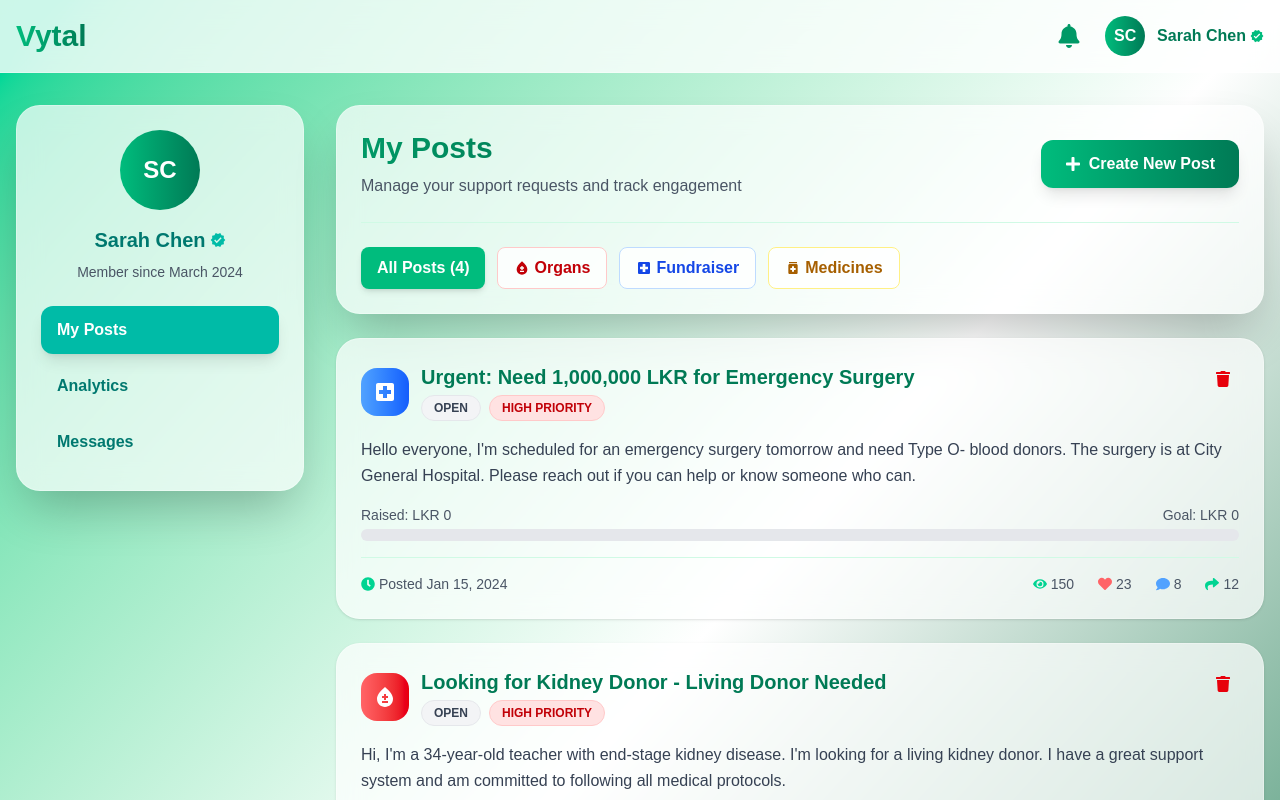
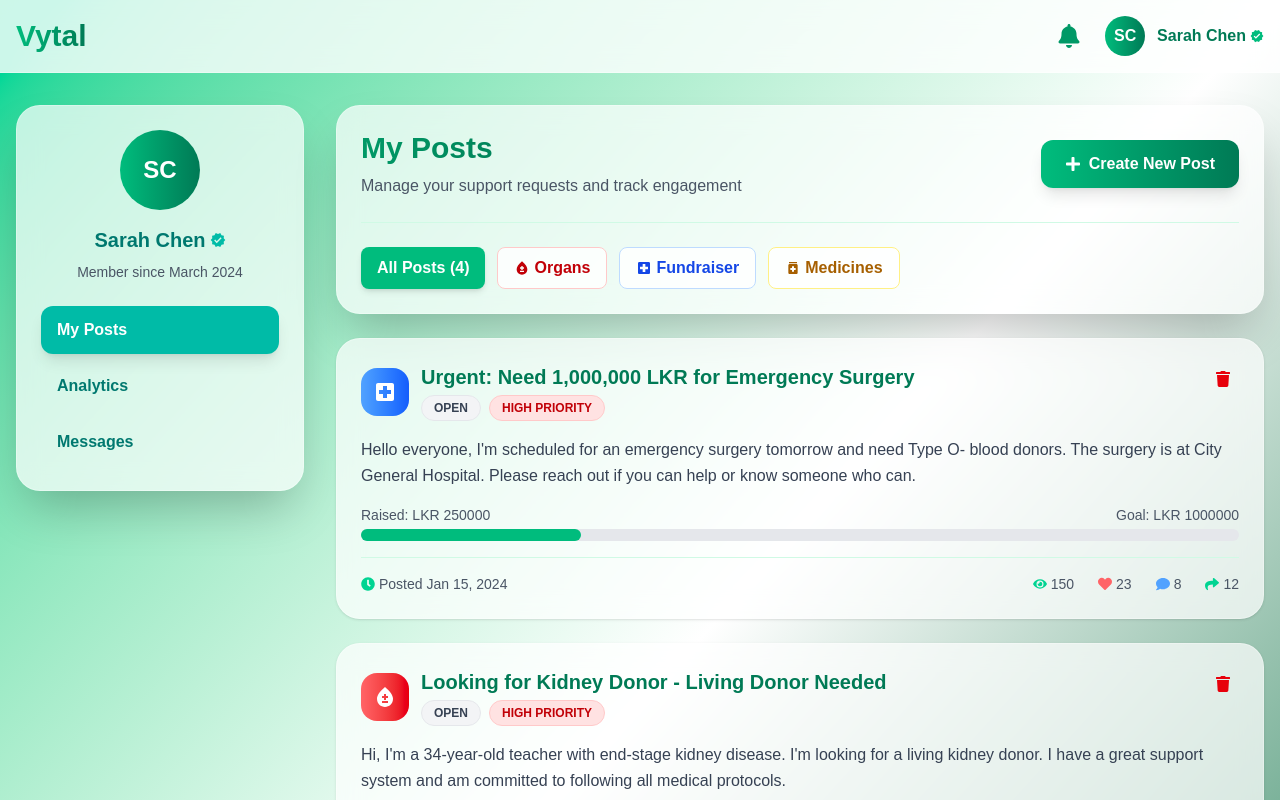
Before and after one commit to WebCooper/Vytal, a Next.js app in the folder frontend/: page /me in a window 1280 px wide. Shown: the top 800 px of the page. Built offline with nearby package versions, Linux system fonts and the light colour scheme.

Commit message:
Add fundraiser details to mock post data
Introduces a 'fundraiserDetails' field to the first post in the mock data, including goal and received amounts for testing fundraising features.

```diff
--- a/frontend/app/mockData.ts
+++ b/frontend/app/mockData.ts
@@ -25,7 +25,11 @@ export const myPosts = [
       createdAt: "2024-01-15T10:30:00Z",
       urgency: "high",
       engagement: { likes: 23, comments: 8, shares: 12, views: 150 },
-      contact: "phone: +94771234567, email: sarah.chen@email.com"
+      contact: "phone: +94771234567, email: sarah.chen@email.com",
+      fundraiserDetails: {
+      goal: 1000000,
+      received: 250000 // Starts at 0 when created
+    }
     },
     {
       id: 2,
```
